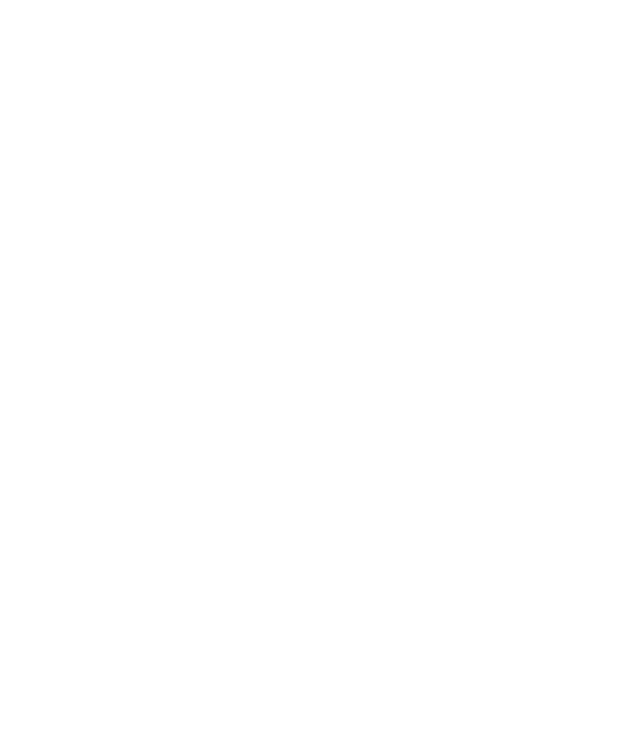
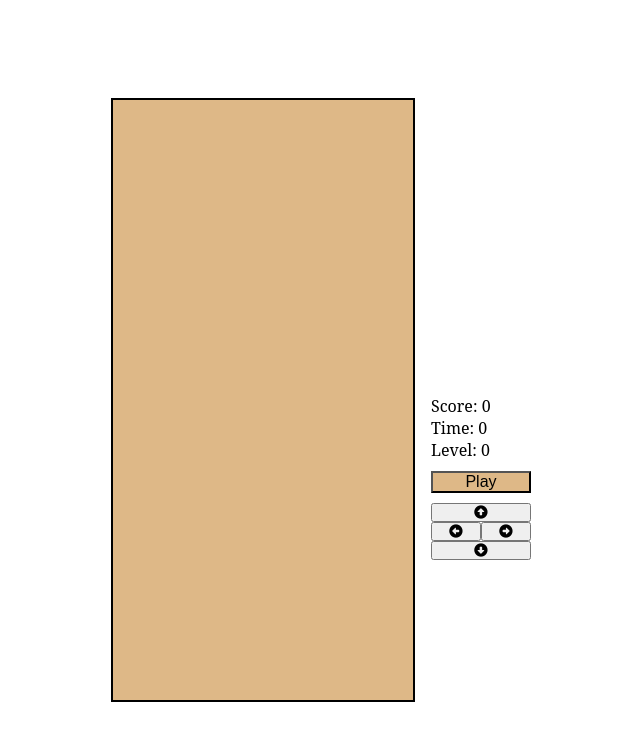
Before and after one commit to StasyTyapkina/RSclone, a website built with webpack: page rsclone/index.html in a window 1280 px wide. Shown: the whole page, without its empty margins (269-909 px from the left). Built offline with nearby package versions, Linux system fonts and the light colour scheme.

Commit message:
feat: add canvas field

```diff
--- a/rsclone/index.html
+++ b/rsclone/index.html
@@ -3,10 +3,36 @@
 <head>
     <meta charset="UTF-8">
     <meta name="viewport" content="width=device-width, initial-scale=1.0">
+    <link rel="stylesheet" href="style.css">
+    <script src="https://kit.fontawesome.com/9fa8ad2c91.js" crossorigin="anonymous"></script>
     <title>RS Clone</title>
-    <link rel="stylesheet" href="style.css">
 </head>
 <body>
+
+    <div class="game_field">
+        <canvas id="canvas" class="game_board"></canvas>
+
+        <div class="right-column">
+          <div class="game_info">
+            <canvas class="next_piece"></canvas>
+            <p>Score: <span id="score">0</span></p>
+            <p>Time: <span id="time">0</span></p>
+            <p>Level: <span id="level">0</span></p>
+          </div>
+
+          <button class="play-button">Play</button>
+
+          <div class="game_control">
+            <button class="up"><i class="fas fa-arrow-alt-circle-up"></i></button>
+            <button class="middle left"><i class="fas fa-arrow-alt-circle-left"></i></button>
+            <button class="middle right"><i class="fas fa-arrow-alt-circle-right"></i></button>
+            <button class="down"><i class="fas fa-arrow-alt-circle-down down"></i></button>
+          </div>
+
+        </div>
+    </div>
+
+
    <script src="app/bundle.js"></script>
 </body>
 </html>
--- /dev/null
+++ b/rsclone/src/GameField.js
@@ -0,0 +1,21 @@
+import { COLS, ROWS, BLOCK_SIZE } from './constants';
+
+export default class GameField{
+    constructor(){
+
+        const canvas = document.getElementById("canvas");
+        const context = canvas.getContext("2d");
+
+        context.canvas.width = COLS * BLOCK_SIZE;
+        context.canvas.height = ROWS * BLOCK_SIZE;
+        context.scale(BLOCK_SIZE, BLOCK_SIZE);
+
+
+        let score = 0;
+
+    }
+
+
+}
+
+let gameFielld = new GameField();
--- /dev/null
+++ b/rsclone/src/constants.js
@@ -0,0 +1,3 @@
+export const COLS = 10;
+export const ROWS = 20;
+export const BLOCK_SIZE = 30;
--- a/rsclone/src/index.js
+++ b/rsclone/src/index.js
@@ -0,0 +1 @@
+import GameField from './GameField.js';
--- a/rsclone/style.css
+++ b/rsclone/style.css
@@ -0,0 +1,72 @@
+* {
+    margin: 0;
+    padding: 0;
+    box-sizing: border-box;
+}
+
+button,
+button:active,
+button:focus,
+input,
+audio {
+  outline: none;
+}
+
+body{
+    font-family: 'Noto Serif', serif;
+    /*background: url("images/image.jpg") center no-repeat;
+    background-size:cover;*/
+    width: 100%;
+    height: 100vh;
+    display: flex;
+    justify-content: center;
+    align-items: center;
+ }
+
+.game_field {
+    display: grid;
+    grid-template-columns: 320px 200px;
+
+}
+
+.game_board{
+    border: 2px solid black;
+    background-color: burlywood;
+}
+
+.right-column {
+    display: flex;
+    flex-direction: column;
+    justify-content: center;
+}
+
+.play-button {
+    background-color: burlywood;
+    font-size: 16px;
+    width: 100px;
+    cursor: pointer;
+    margin-top: 10px;
+}
+
+
+/*game control*/
+
+.game_control {
+    display: flex;
+    flex-flow: row wrap;
+    margin-top: 10px;
+    width: 100px;
+}
+
+.up {
+    flex: 100%;
+    width: 50px;
+}
+
+.middle{
+    flex: 50%;
+}
+
+.down {
+    flex: 100%;
+}
```
Also changed, not shown: rsclone/app/bundle.js (+91 -1 lines).
